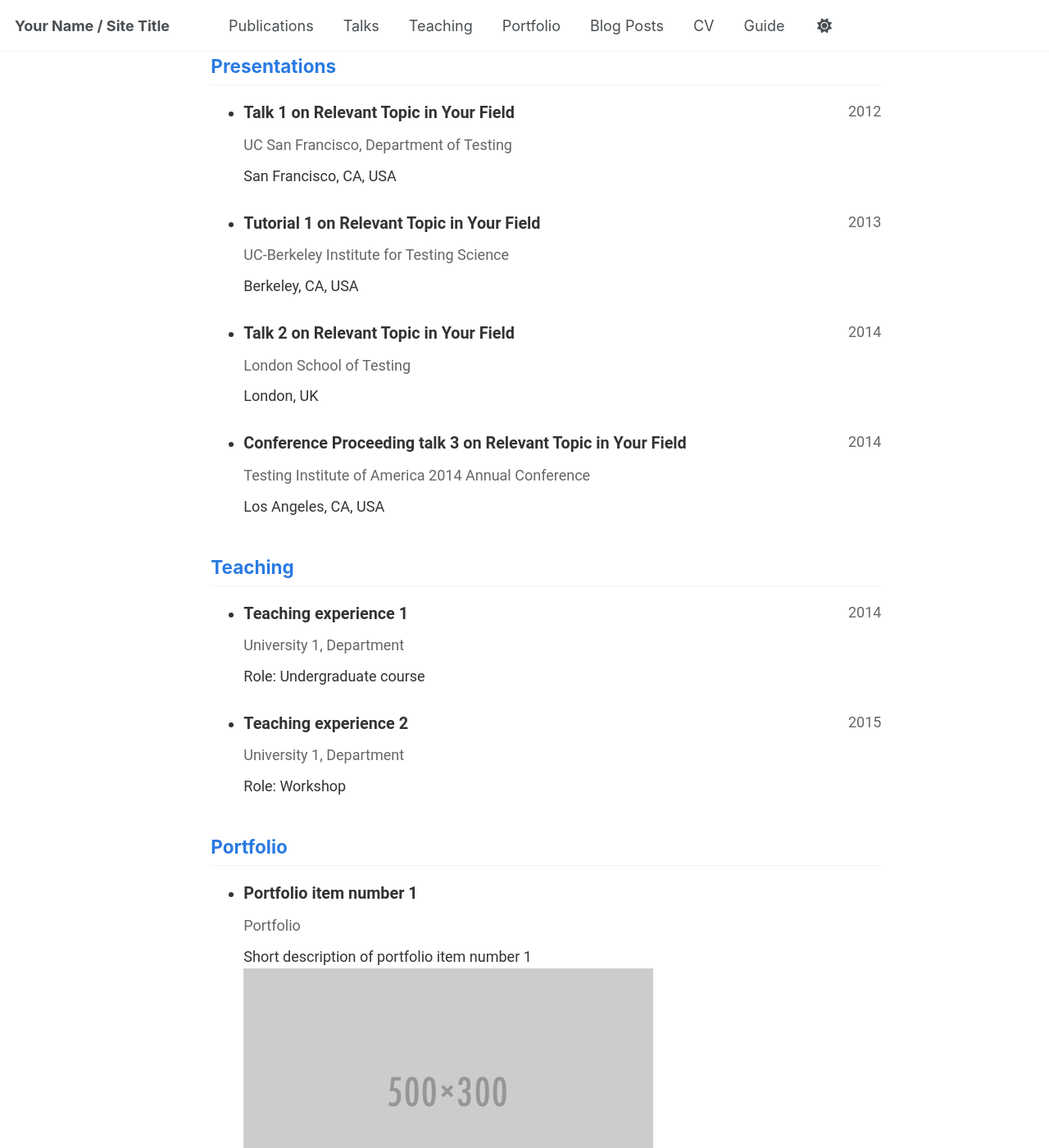
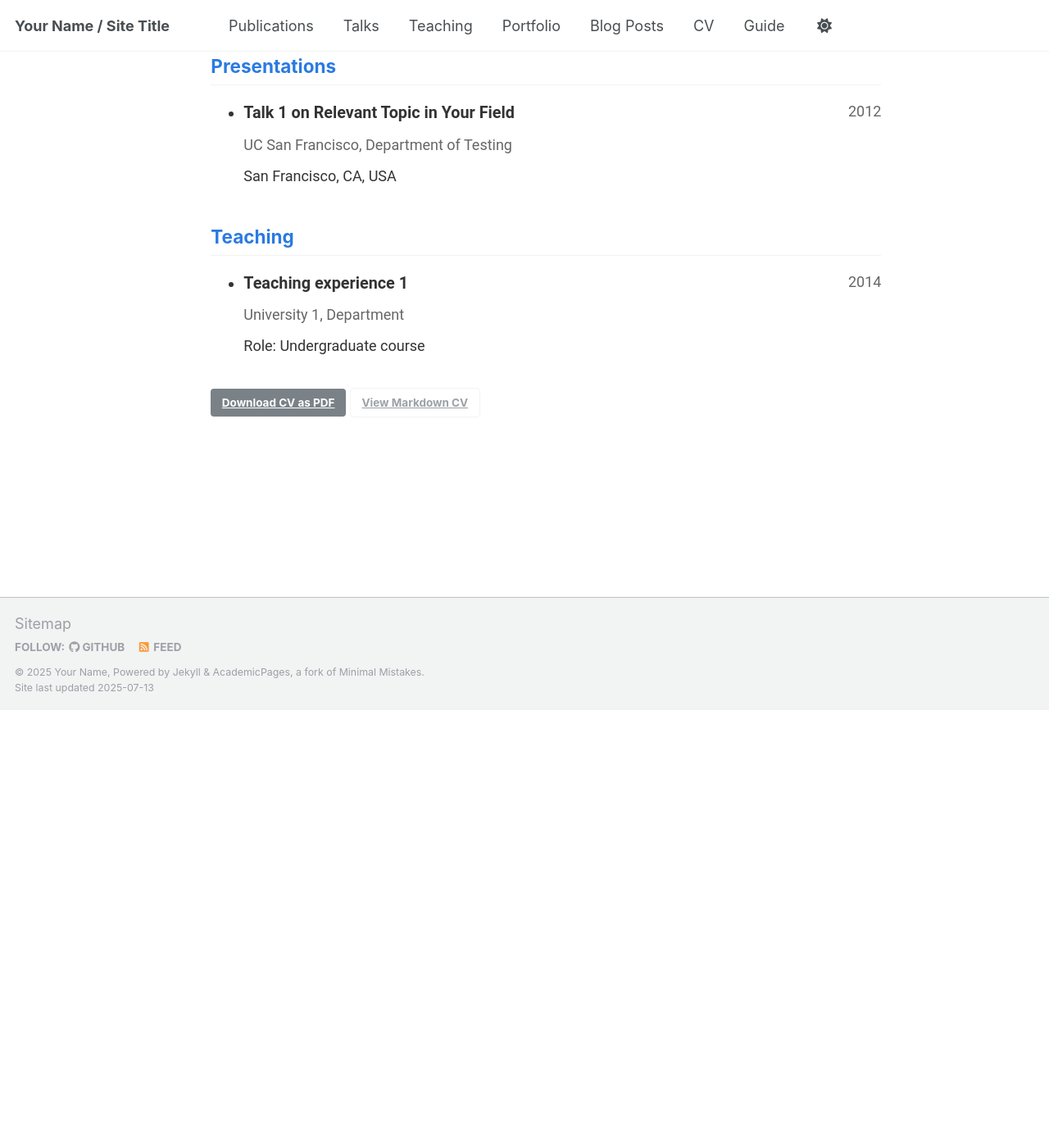
Before and after one commit to llfuller/llfuller.github.io, a Jekyll site: the page built from _pages/cv-json.md, in a window 1280 px wide and 1400 px high, scrolled down 858 px. Shown: the whole window at 82% size. Built offline with Jekyll 4.4.1, drawn with Linux system fonts in a browser that asks for light colours; a script that is not in the unit is left out; after the commit the page ends 1724 px from its top, so only the background shows below that; some of the changed text lies outside the part shown.

Commit message:
Update cv.json

```diff
--- a/_data/cv.json
+++ b/_data/cv.json
@@ -1,6 +1,6 @@
 {
   "basics": {
-    "name": "Your Sidebar Name",
+    "name": "Lawson Fuller",
     "email": "lawson@imagia.io",
     "phone": "",
     "website": "https://llfuller.github.io",
@@ -36,8 +36,8 @@
       "institution": "University of California, Santa Diego",
       "area": "Physics, with a specialization in Computational Neuroscience",
       "studyType": "Ph.D.",
-      "startDate": "2018",
-      "endDate": "2024",
+      "startDate": "Sep. 2018",
+      "endDate": "Dec. 2024",
       "gpa": null,
       "courses": []
     }
@@ -62,27 +62,6 @@
       "date": "2012-03-01",
       "location": "San Francisco, CA, USA",
       "description": ""
-    },
-    {
-      "name": "Tutorial 1 on Relevant Topic in Your Field",
-      "event": "UC-Berkeley Institute for Testing Science",
-      "date": "2013-03-01",
-      "location": "Berkeley, CA, USA",
-      "description": ""
-    },
-    {
-      "name": "Talk 2 on Relevant Topic in Your Field",
-      "event": "London School of Testing",
-      "date": "2014-02-01",
-      "location": "London, UK",
-      "description": ""
-    },
-    {
-      "name": "Conference Proceeding talk 3 on Relevant Topic in Your Field",
-      "event": "Testing Institute of America 2014 Annual Conference",
-      "date": "2014-03-01",
-      "location": "Los Angeles, CA, USA",
-      "description": ""
     }
   ],
   "teaching": [
@@ -92,22 +71,6 @@
       "date": "2014-01-01",
       "role": "Undergraduate course",
       "description": ""
-    },
-    {
-      "course": "Teaching experience 2",
-      "institution": "University 1, Department",
-      "date": "2015-01-01",
-      "role": "Workshop",
-      "description": ""
-    }
-  ],
-  "portfolio": [
-    {
-      "name": "Portfolio item number 1",
-      "category": "portfolio",
-      "date": "",
-      "url": "",
-      "description": "Short description of portfolio item number 1<br/><img src='/images/500x300.png'>"
     }
   ]
 }
```
